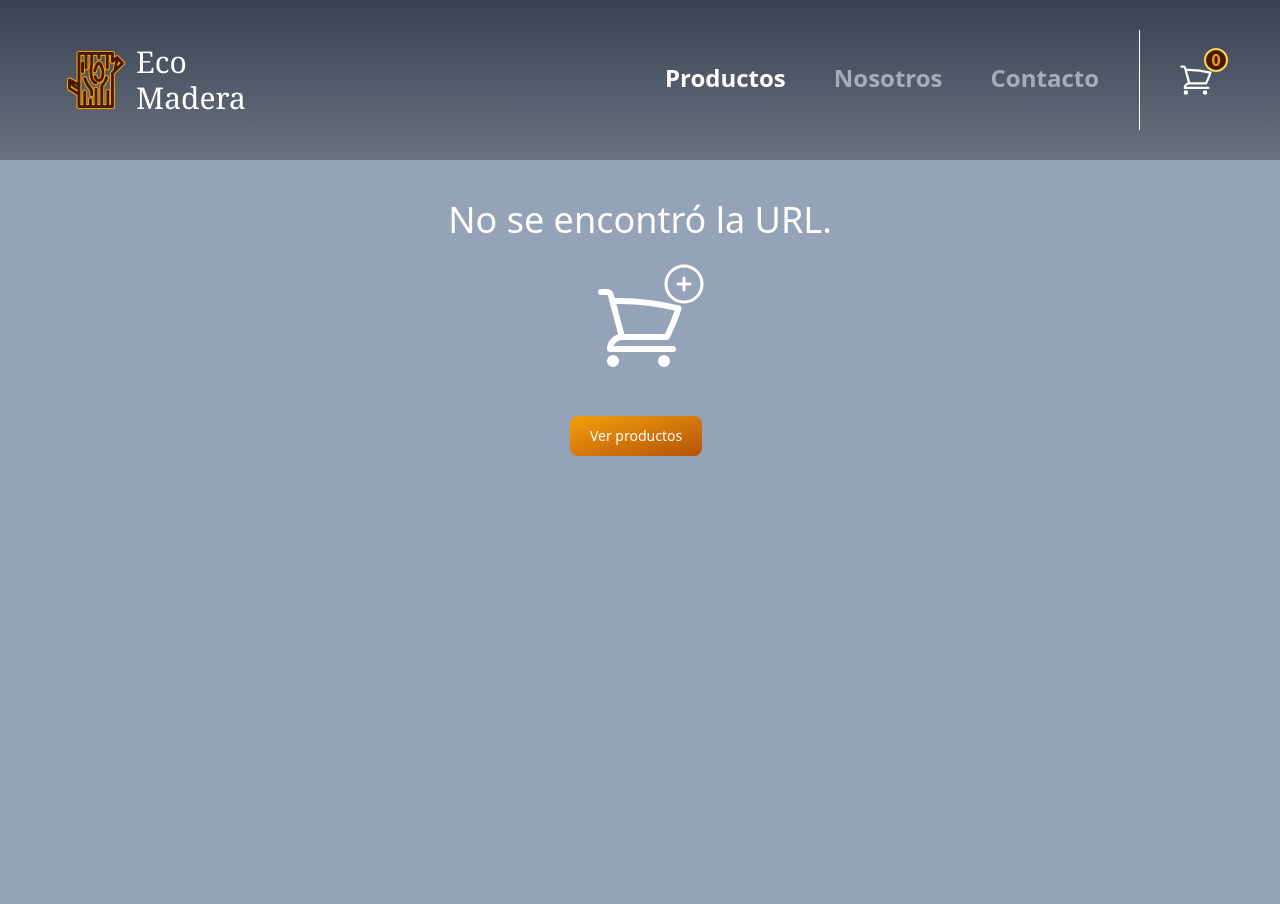
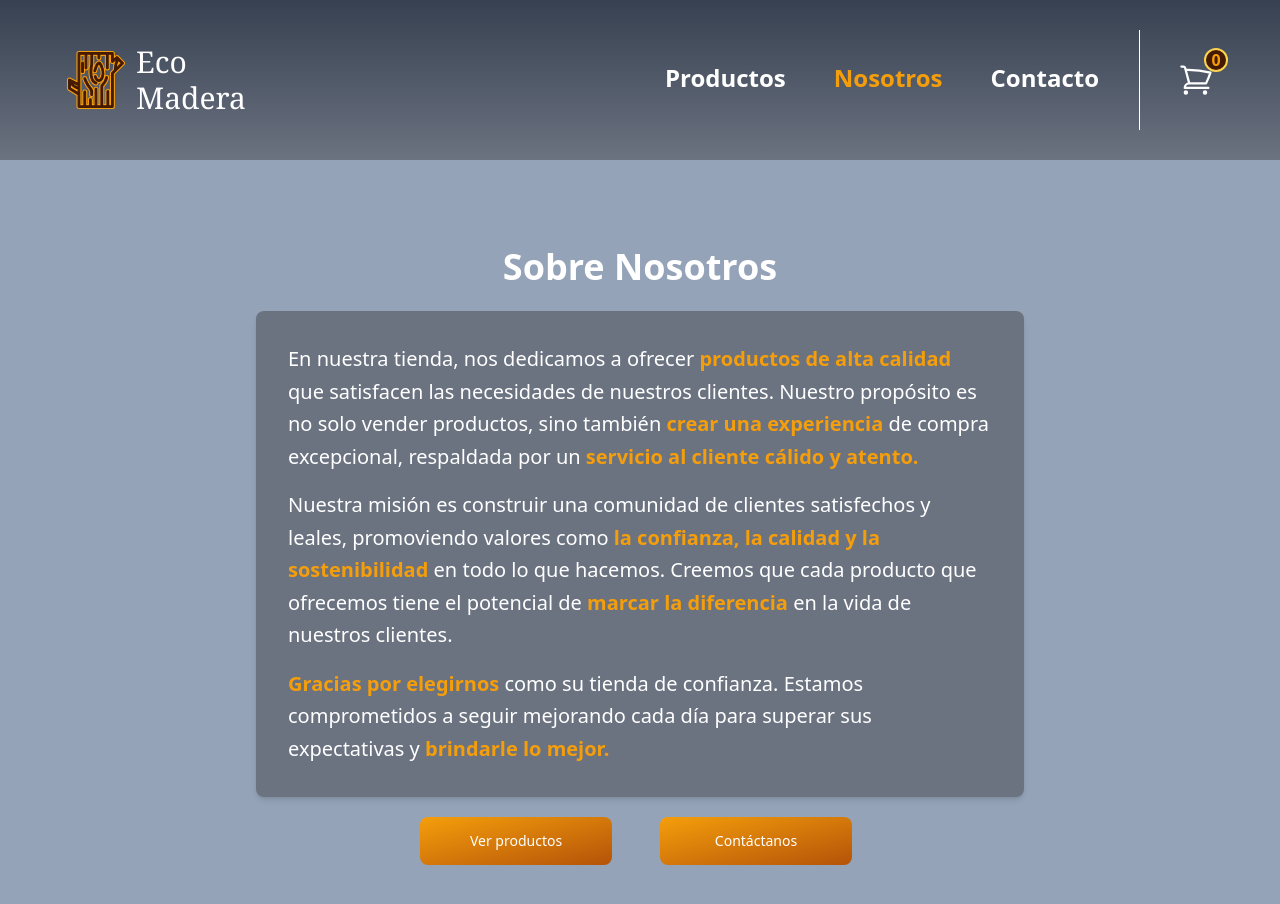
Before and after one commit to Agustin2799/EcoMadera-AgustinAlonso, a React (Vite) app: page /about in a window 1280 px wide. Shown: the top 904 px of the page. Built offline with nearby package versions, Linux system fonts and the light colour scheme; no server answers; the database is empty.

Commit message:
finalizando

```diff
--- a/src/App.jsx
+++ b/src/App.jsx
@@ -8,11 +8,12 @@ import Nav from "./components/Nav";
 import ItemDetailContainer from "./components/ItemDetailContainer";
 import { Toaster } from "react-hot-toast"
 import NotFoundView from "./views/NotFoundView";
+import ScrollToTop from "./components/ScrollToTop";
 
 //Importamos el provedor del contexto del carrito
 import { CartProvider } from "./context/cartContext";
-import { warning } from "framer-motion";
-import ProductNotFound from "./components/ProductNotFound";
+import ContactView from "./views/ContactView";
+import AboutView from "./views/AboutView";
 
 const toasterSettings = {
   // Configuración predeterminada
@@ -52,11 +53,15 @@ function App() {
     <CartProvider>
       <BrowserRouter>
         {/*BrowserRouters evalua las rutas*/}
+        <ScrollToTop />
         <Toaster position="top-center" toastOptions={toasterSettings} />
         <Nav />
         <Routes>
           <Route path="/" element={<HomeView />} />
           <Route path="/all-products" element={<ProductsView />} />
+          <Route path="/contact" element={<ContactView />} />
+          <Route path="/about" element={<AboutView />} />
+
           <Route path="/category/:category" element={<ProductsView />} />
           <Route path="/item/:itemId" element={<ItemDetailContainer />} />
           <Route path="/cart" element={<CartView />} />
--- a/src/components/HomeTitle.jsx
+++ b/src/components/HomeTitle.jsx
@@ -13,7 +13,7 @@ const HomeTitle = ({ title }) => {
             <div>
               <div className="relative group mt-4 w-min">
                 <Link to="/all-products">
-                  <button className="relative inline-block p-[2px] text-lg font-semibold leading-6 text-white bg-amber-800 shadow-2xl cursor-pointer rounded-2xl shadow-zinc-900 transition-transform duration-300 ease-in-out hover:scale-105 active:scale-95">
+                  <button className="relative inline-block p-[2px] text-lg font-semibold leading-6 text-white bg-amber-500 shadow-2xl cursor-pointer rounded-2xl shadow-zinc-900 transition-transform duration-300 ease-in-out hover:scale-105 active:scale-95">
                     <span className="absolute inset-0 rounded-2xl bg-gradient-to-r from-teal-400 via-blue-500 to-purple-500 p-[3px] opacity-0 transition-opacity duration-500 group-hover:opacity-100"></span>
                     <span className="relative z-10 block px-8 py-5 rounded-2xl bg-slate-800">
                       <div className="relative z-10 flex items-center space-x-3">
--- a/src/components/Nav.jsx
+++ b/src/components/Nav.jsx
@@ -38,16 +38,10 @@ const Nav = () => {
               <NavLink to="/all-products" className={navLinkClasses}>
                 Productos
               </NavLink>
-              <NavLink
-                to="/about"
-                className={`${navLinkClasses} pointer-events-none opacity-50`}
-              >
+              <NavLink to="/about" className={navLinkClasses}>
                 Nosotros
               </NavLink>
-              <NavLink
-                to="/contact"
-                className={`${navLinkClasses} pointer-events-none opacity-50`}
-              >
+              <NavLink to="/contact" className={navLinkClasses}>
                 Contacto
               </NavLink>
             </ul>
@@ -123,14 +117,14 @@ const Nav = () => {
             </NavLink>
             <NavLink
               to="/about"
-              className={`${navLinkClasses} pointer-events-none opacity-50`}
+              className={navLinkClasses}
               onClick={openAndCloseNav}
             >
               Nosotros
             </NavLink>
             <NavLink
               to="/contact"
-              className={`${navLinkClasses} pointer-events-none opacity-50`}
+              className={navLinkClasses}
               onClick={openAndCloseNav}
             >
               Contacto
--- /dev/null
+++ b/src/components/ScrollToTop.jsx
@@ -0,0 +1,14 @@
+import { useEffect } from "react";
+import { useLocation } from "react-router-dom";
+
+const ScrollToTop = () => {
+  const { pathname } = useLocation();
+
+  useEffect(() => {
+    window.scrollTo(0, 0);
+  }, [pathname]);
+
+  return null;
+};
+
+export default ScrollToTop;
--- /dev/null
+++ b/src/views/AboutView.jsx
@@ -0,0 +1,84 @@
+import React from "react";
+import { Link } from "react-router-dom";
+import { motion } from "framer-motion";
+
+const AboutView = () => {
+  return (
+    <div className="min-h-screen bg-slate-400 flex flex-col items-center justify-center px-4 py-12">
+      <h1 className="text-4xl font-semibold text-white mb-6">Sobre Nosotros</h1>
+      <div className="bg-gray-500 shadow-md rounded-lg max-w-3xl p-8 space-y-4">
+        <motion.p
+          className="text-xl text-white leading-relaxed"
+          initial={{ opacity: 0, x: 50 }}
+          animate={{ opacity: 1, x: 0 }}
+          transition={{ duration: 1 }}
+        >
+          En nuestra tienda, nos dedicamos a ofrecer{" "}
+          <span className="text-amber-500 font-bold">
+            productos de alta calidad{" "}
+          </span>
+          que satisfacen las necesidades de nuestros clientes. Nuestro propósito
+          es no solo vender productos, sino también{" "}
+          <span className="text-amber-500 font-bold">
+            crear una experiencia{" "}
+          </span>
+          de compra excepcional, respaldada por un{" "}
+          <span className="text-amber-500 font-bold">
+            servicio al cliente cálido y atento.
+          </span>
+        </motion.p>
+        <motion.p
+          className="text-xl text-white leading-relaxed"
+          initial={{ opacity: 0, x: 50 }}
+          animate={{ opacity: 1, x: 0 }}
+          transition={{ duration: 1.5 }}
+        >
+          Nuestra misión es construir una comunidad de clientes satisfechos y
+          leales, promoviendo valores como{" "}
+          <span className="text-amber-500 font-bold">
+            la confianza, la calidad y la sostenibilidad{" "}
+          </span>
+          en todo lo que hacemos. Creemos que cada producto que ofrecemos tiene
+          el potencial de{" "}
+          <span className="text-amber-500 font-bold">
+            marcar la diferencia{" "}
+          </span>{" "}
+          en la vida de nuestros clientes.
+        </motion.p>
+        <motion.p
+          className="text-xl text-white leading-relaxed"
+          initial={{ opacity: 0, x: 50 }}
+          animate={{ opacity: 1, x: 0 }}
+          transition={{ duration: 2 }}
+        >
+          <span className="text-amber-500 font-bold">
+            Gracias por elegirnos{" "}
+          </span>{" "}
+          como su tienda de confianza. Estamos comprometidos a seguir mejorando
+          cada día para superar sus expectativas y{" "}
+          <span className="text-amber-500 font-bold">brindarle lo mejor.</span>
+        </motion.p>
+      </div>
+      <div className="mt-5 flex flex-wrap justify-center gap-3 md:gap-10">
+        <Link to="/all-products">
+          <button
+            type="button"
+            className="text-white bg-gradient-to-br from-amber-500 to-amber-700 hover:brightness-110 hover:scale-110 focus:outline-none font-medium rounded-lg text-sm w-48 py-3.5 text-center me-2 mb-2 transition-all duration-500"
+          >
+            Ver productos
+          </button>
+        </Link>
+        <Link to="/contact">
+          <button
+            type="button"
+            className="text-white bg-gradient-to-br from-amber-500 to-amber-700 hover:brightness-110 hover:scale-110 focus:outline-none font-medium rounded-lg text-sm w-48 py-3.5 text-center me-2 mb-2 transition-all duration-500"
+          >
+            Contáctanos
+          </button>
+        </Link>
+      </div>
+    </div>
+  );
+};
+
+export default AboutView;
--- /dev/null
+++ b/src/views/ContactView.jsx
@@ -0,0 +1,144 @@
+import React from "react";
+import { Formik, Form, Field, ErrorMessage } from "formik";
+import toast from "react-hot-toast";
+
+import * as Yup from "yup";
+
+const ContactView = () => {
+  const initialValues = {
+    name: "",
+    email: "",
+    phone: "",
+    message: "",
+  };
+
+  const validationSchema = Yup.object({
+    name: Yup.string()
+      .min(3, "El nombre debe tener al menos 3 caracteres")
+      .required("El nombre es obligatorio"),
+    email: Yup.string()
+      .email("Debe ser un correo válido")
+      .required("El correo es obligatorio"),
+    phone: Yup.string()
+      .matches(/^\d{9}$/, "El teléfono debe tener 9 dígitos")
+      .required("El teléfono es obligatorio"),
+    message: Yup.string()
+      .min(10, "El mensaje debe tener al menos 10 caracteres")
+      .required("El mensaje es obligatorio"),
+  });
+
+  const handleSubmit = (values, { resetForm }) => {
+    // Mostrar el toast
+    toast.success(
+      `Gracias por contactarnos, ${values.name}. Responderemos pronto.`
+    );
+    // Reiniciar el formulario
+    resetForm();
+  };
+
+  return (
+    <div className="min-h-screen bg-slate-400 flex flex-col items-center justify-center px-4 py-12">
+      <h1 className="text-4xl font-semibold text-white mb-6">Contáctanos</h1>
+      <Formik
+        initialValues={initialValues}
+        validationSchema={validationSchema}
+        onSubmit={handleSubmit}
+      >
+        {({ isSubmitting }) => (
+          <Form className="bg-gray-600 shadow-md rounded-lg w-full max-w-md p-6 space-y-4 border border-slate-900">
+            <div>
+              <label
+                htmlFor="name"
+                className="block text-sm font-medium text-white mb-1"
+              >
+                Nombre
+              </label>
+              <Field
+                type="text"
+                id="name"
+                name="name"
+                className="w-full border bg-slate-700 text-white border-slate-900 rounded-md p-2 focus:outline-none focus:ring-2 focus:ring-amber-500 focus:border-transparent"
+              />
+              <ErrorMessage
+                name="name"
+                component="div"
+                className="text-red-500 text-sm font-medium mt-1 bg-slate-800 text-center rounded-md"
+              />
+            </div>
+
+            <div>
+              <label
+                htmlFor="email"
+                className="block text-sm font-medium text-white mb-1"
+              >
+                Correo Electrónico
+              </label>
+              <Field
+                type="email"
+                id="email"
+                name="email"
+                className="w-full border bg-slate-700 text-white border-slate-900 rounded-md p-2 focus:outline-none focus:ring-2 focus:ring-amber-500 focus:border-transparent"
+              />
+              <ErrorMessage
+                name="email"
+                component="div"
+                className="text-red-500 text-sm font-medium mt-1 bg-slate-800 text-center rounded-md"
+              />
+            </div>
+
+            <div>
+              <label
+                htmlFor="phone"
+                className="block text-sm font-medium text-white mb-1"
+              >
+                Teléfono
+              </label>
+              <Field
+                type="text"
+                id="phone"
+                name="phone"
+                className="w-full border bg-slate-700 text-white border-slate-900 rounded-md p-2 focus:outline-none focus:ring-2 focus:ring-amber-500 focus:border-transparent"
+              />
+              <ErrorMessage
+                name="phone"
+                component="div"
+                className="text-red-500 text-sm font-medium mt-1 bg-slate-800 text-center rounded-md"
+              />
+            </div>
+
+            <div>
+              <label
+                htmlFor="message"
+                className="block text-sm font-medium text-white mb-1"
+              >
+                Mensaje
+              </label>
+              <Field
+                as="textarea"
+                id="message"
+                name="message"
+                rows="4"
+                className="w-full border bg-slate-700 text-white border-slate-900 rounded-md p-2 focus:outline-none focus:ring-2 focus:ring-amber-500 focus:border-transparent"
+              />
+              <ErrorMessage
+                name="message"
+                component="div"
+                className="text-red-500 text-sm font-medium mt-1 bg-slate-800 text-center rounded-md"
+              />
+            </div>
+
+            <button
+              type="submit"
+              disabled={isSubmitting}
+              className="w-full text-white bg-gradient-to-br from-amber-500 to-amber-700 hover:brightness-110 hover:scale-110 focus:outline-none font-medium rounded-lg text-sm px-5 py-2.5 text-center me-2 mb-2 transition-all duration-500"
+            >
+              {isSubmitting ? "Enviando..." : "Enviar"}
+            </button>
+          </Form>
+        )}
+      </Formik>
+    </div>
+  );
+};
+
+export default ContactView;
```
Also changed, not shown: 1 other file (tests, documents, lock files or other folders).
